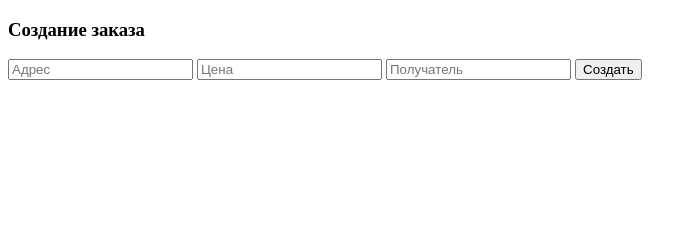
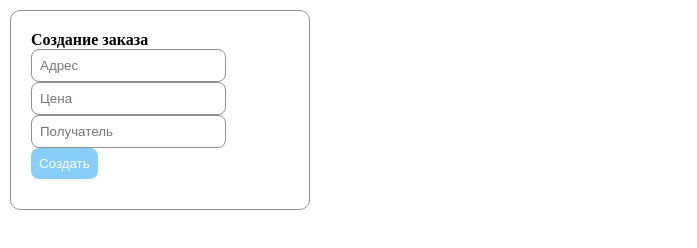
Before and after one commit to GannaGavrylova/order_form, a plain HTML site: page index.html in a window 1280 px wide. Shown: the whole page, without its empty margins (0-697 px from the left). Drawn offline with Linux system fonts and the light colour scheme.

Commit message:
added html codes and styles

```diff
--- a/index.html
+++ b/index.html
@@ -8,21 +8,31 @@
   </head>
   <body>
     <form class="container">
-      <h3>Создание заказа</h3>
+      <div class="forms">
+        <h4>Создание заказа</h4>
+        <input
+          type="address"
+          class="text_input addresse"
+          name="text"
+          placeholder="Адрес"
+          required
+        />
         <input
           type="text"
-        class="text-addresse"
-        name="text"
-        placeholder="Адрес"
+          class="text_input price"
+          name="price"
+          placeholder="Цена"
         />
-      <input type="text" class="text-price" name="price" placeholder="Цена" />
         <input
           type="text"
-        class="text-recipient"
+          class="text_input recipient"
           name="text"
           placeholder="Получатель"
         />
         <button class="create-button">Создать</button>
+        <div class="inform-buttons"></div>
+      </div>
+      <div class="inform-forms"></div>
     </form>
 
     <script src="scripts/scrip.js"></script>
--- a/styles/style.css
+++ b/styles/style.css
@@ -0,0 +1,30 @@
+* {
+  margin: 0;
+  padding: 0;
+  box-sizing: border-box;
+}
+
+.container {
+  display: flex;
+  flex-direction: column;
+  width: 300px;
+  border: 1px solid rgb(146, 143, 143);
+  gap: 10px;
+  border-radius: 10px;
+  margin: 10px;
+  padding: 20px;
+}
+
+.text_input {
+  padding: 8px;
+  border-radius: 8px;
+  border: 1px solid rgb(146, 143, 143);
+}
+
+.create-button {
+  padding: 8px;
+  border-radius: 8px;
+  background-color: lightskyblue;
+  color: white;
+  border: none;
+}
```
Lines whose indentation alone changed are shown as unchanged.
